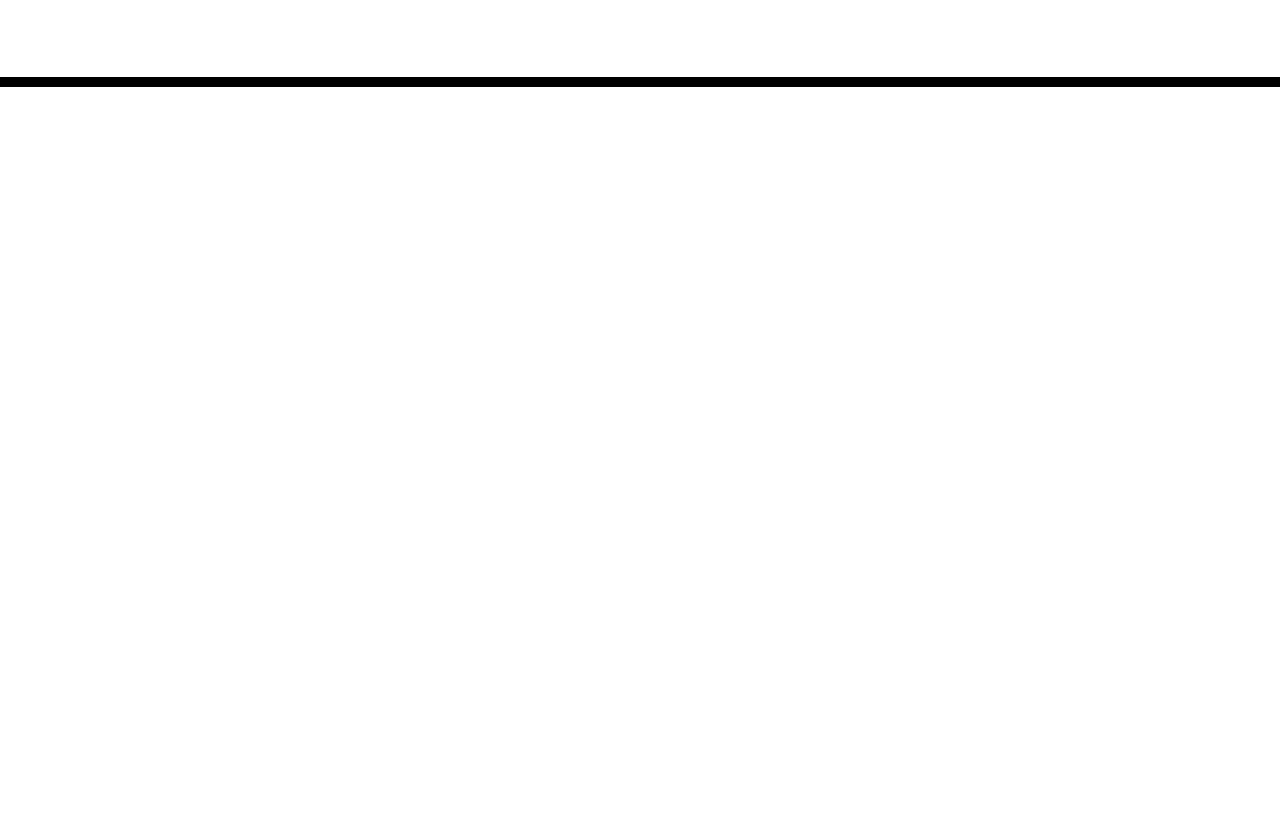
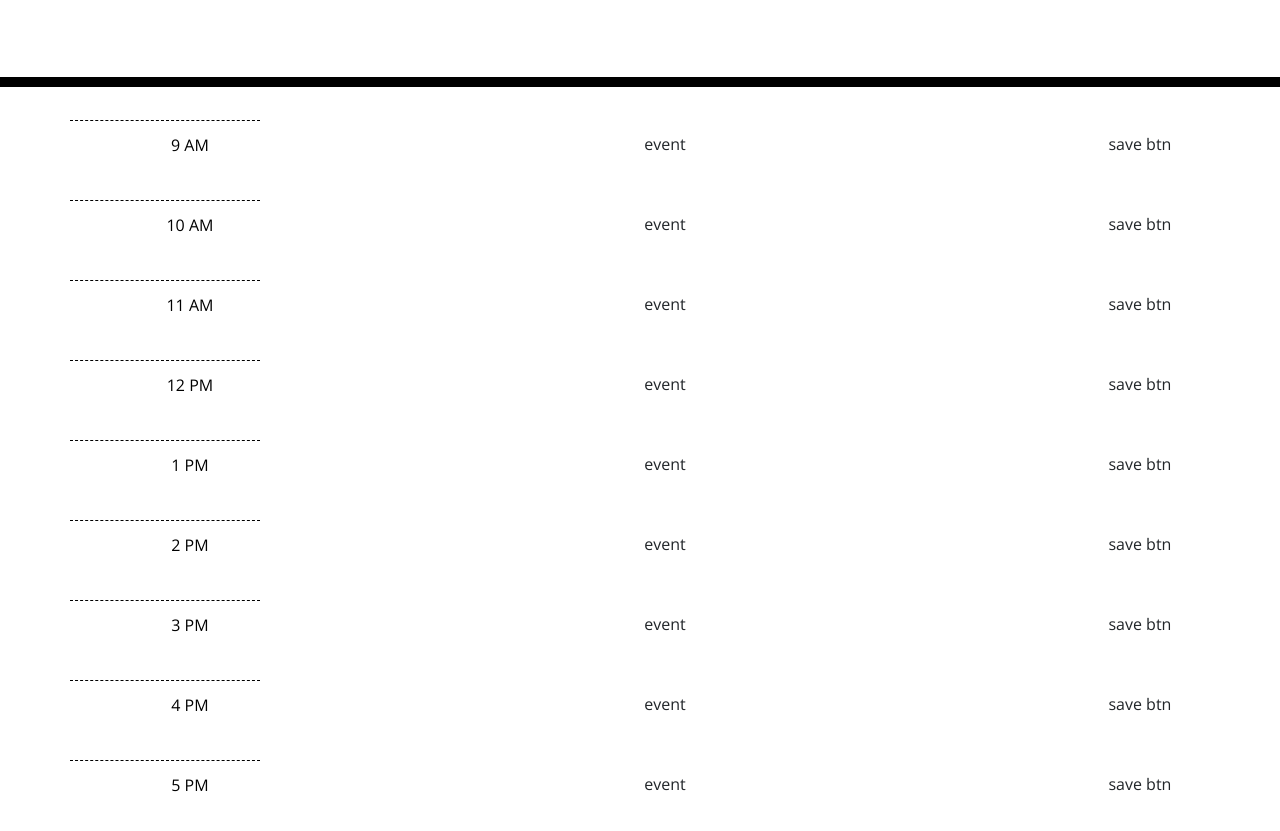
Before and after one commit to naomiilang/workday, a plain HTML site: page Develop/index.html in a window 1280 px wide. Shown: the part 181-1012 px from the top of the page. Before the commit the page ends 800 px from the top, so only its background shows below. Drawn offline with nearby package versions, Linux system fonts and the light colour scheme.

Commit message:
added basic layout, bootstrap rows

```diff
--- a/Develop/index.html
+++ b/Develop/index.html
@@ -28,9 +28,108 @@
       <p class="lead">A simple calendar app for scheduling your work day</p>
       <p id="currentDay" class="lead"></p>
     </header>
-    <div class="container">
-      <!-- Timeblocks go here -->
+    <div class="container time-block" >
+        <div class="row">
+          <div class="col-2 hour">
+            9 AM
+          </div>
+          <div class="col-8">
+            event
+          </div>
+          <div class="col-2">
+            save btn
+          </div>
+        </div>
+        <div class="row">
+          <div class="col-2 hour">
+            10 AM
+          </div>
+          <div class="col-8">
+            event
+          </div>
+          <div class="col-2">
+            save btn
+          </div>
+        </div>
+        <div class="row">
+          <div class="col-2 hour">
+            11 AM
+          </div>
+          <div class="col-8">
+            event
+          </div>
+          <div class="col-2">
+            save btn
+          </div>
+        </div>
+        <div class="row">
+          <div class="col-2 hour">
+            12 PM
+          </div>
+          <div class="col-8">
+            event
+          </div>
+          <div class="col-2">
+            save btn
+          </div>
+        </div>
+        <div class="row">
+          <div class="col-2 hour">
+            1 PM
+          </div>
+          <div class="col-8">
+            event
+          </div>
+          <div class="col-2">
+            save btn
+          </div>
+        </div>
+        <div class="row">
+          <div class="col-2 hour">
+            2 PM
+          </div>
+          <div class="col-8">
+            event
+          </div>
+          <div class="col-2">
+            save btn
+          </div>
+        </div>
+        <div class="row">
+          <div class="col-2 hour">
+            3 PM
+          </div>
+          <div class="col-8">
+            event
+          </div>
+          <div class="col-2">
+            save btn
+          </div>
+        </div>
+        <div class="row">
+          <div class="col-2 hour">
+            4 PM
+          </div>
+          <div class="col-8">
+            event
+          </div>
+          <div class="col-2">
+            save btn
+          </div>
+        </div>
+        <div class="row">
+          <div class="col-2 hour">
+            5 PM
+          </div>
+          <div class="col-8">
+            event
+          </div>
+          <div class="col-2">
+            save btn
+          </div>
+        </div>
     </div>
+
 
     <script src="https://code.jquery.com/jquery-3.4.1.min.js"></script>
     <script src="https://cdnjs.cloudflare.com/ajax/libs/moment.js/2.24.0/moment.min.js"></script>
```
Also changed, not shown: 1 other file.
